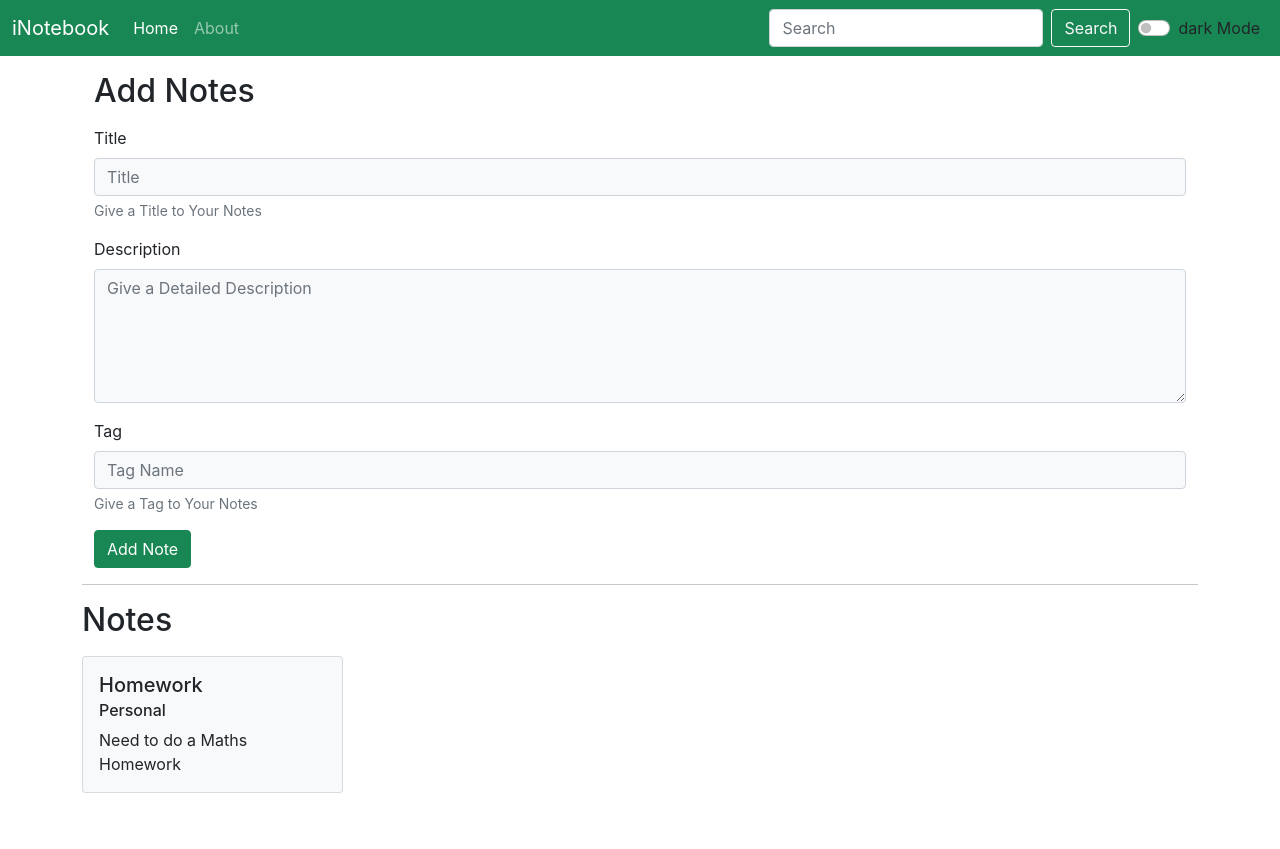
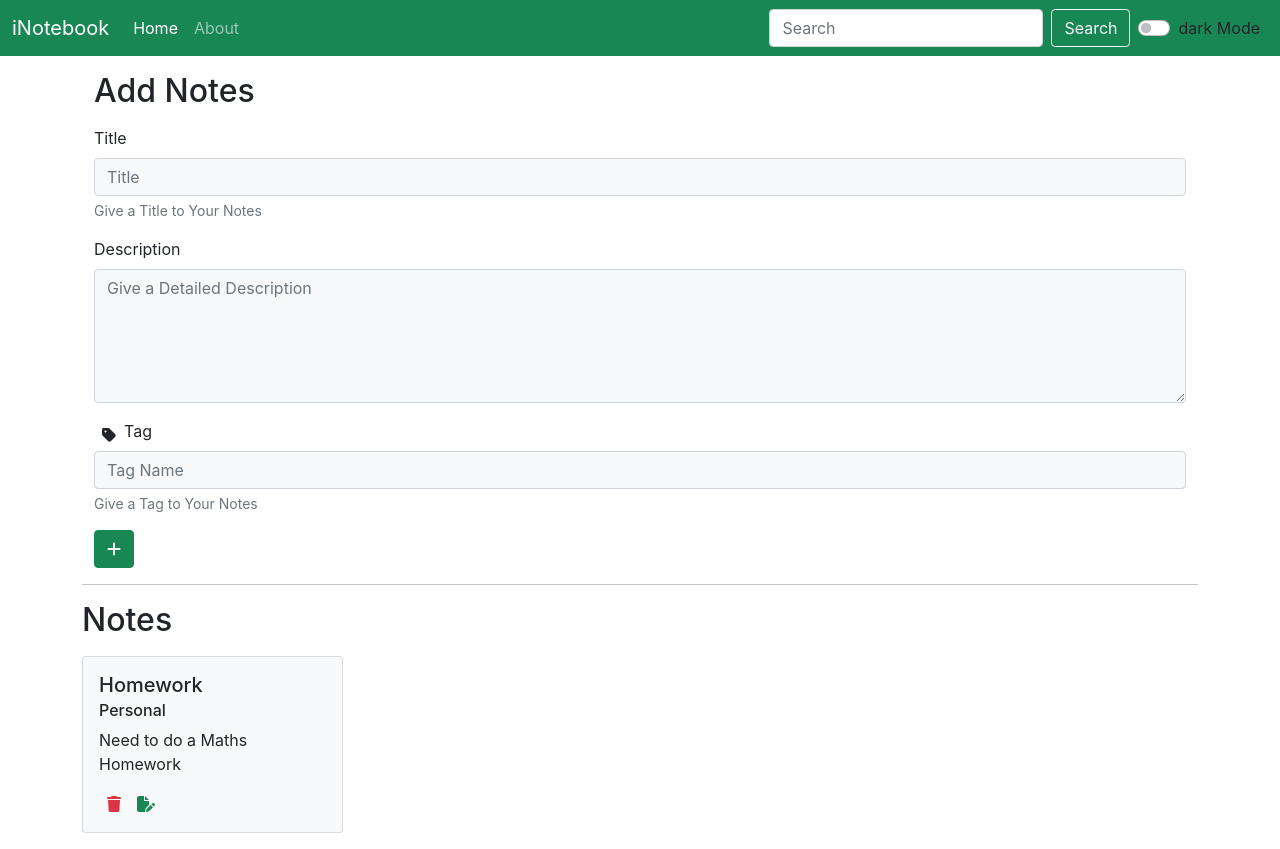
Before and after one commit to teja2004/MERN-Application-FrontEnd, a React (Create React App) app: page / in a window 1280 px wide. Before the commit the page ends 809 px from the top, so only its background shows below. Built offline with nearby package versions, Linux system fonts and the light colour scheme.

Commit message:
Commit 5th

```diff
--- a/public/index.html
+++ b/public/index.html
@@ -17,5 +17,7 @@
     <noscript>You need to enable JavaScript to run this app.</noscript>
     <div id="root"></div>
     <script src="https://cdn.jsdelivr.net/npm/bootstrap@5.0.2/dist/js/bootstrap.bundle.min.js" integrity="sha384-MrcW6ZMFYlzcLA8Nl+NtUVF0sA7MsXsP1UyJoMp4YLEuNSfAP+JcXn/tWtIaxVXM" crossorigin="anonymous"></script>
+    <!-- Font Awesome licensed -->
+    <script src="https://kit.fontawesome.com/4507369af8.js" crossorigin="anonymous"></script>
   </body>
 </html>
--- a/src/Components/Home.js
+++ b/src/Components/Home.js
@@ -1,29 +1,51 @@
-import React from 'react';
+import React , {useContext , useState} from 'react'
 import Notes from './Notes';
-
+import noteContext from '../Context/Notes/NoteContext';
 
 export default function Home(props) {
+    const context = useContext(noteContext);
+    const {addNotes} = context; // Destructing the context.
+    const [note, setNote] = useState({
+        title : "",
+        description : "",
+        tag : ""
+    })
 
+    // Add a Notes handle
+    const addANotes = () => {
+        addNotes(note.title, note.description, note.tag);
+    }
+
+    // Changing the Note Content
+    const onChange = (e) => {
+        setNote({
+            ...note,[e.target.name] : e.target.value
+        })
+    }
   return (
     <>
     <div className="container my-3">
     <h2>Add Notes</h2>
     <form className="my-3">
         <div className="mb-3">
-            <label htmlFor="exampleInputTitle" className="form-label">Title </label>
-            <input type="text" className={`form-control bg-${props.toggleType === "dark" ? "light" : "dark"} text-${props.toggleType === "dark" ? "dark" : "light"}`} id="exampleInputTitle" placeholder='Title'/>
+            <label htmlFor="exampleInputTitle" className="form-label">Title</label>
+            <input type="text" className={`form-control bg-${props.toggleType === "dark" ? "light" : "dark"} text-${props.toggleType === "dark" ? "dark" : "light"}`} id="exampleInputTitle" placeholder='Title' name='title' onChange={onChange}/>
         <div id="Title" className="form-text">Give a Title to Your Notes</div>
         </div>
         <div className="mb-3">
             <label htmlFor="exampleFormControlTextarea1" className="form-label">Description</label>
-            <textarea className={`form-control bg-${props.toggleType === "dark" ? "light" : "dark"} text-${props.toggleType === "dark" ? "dark" : "light"}`} id="exampleFormControlTextarea1" rows="5" placeholder='Give a Detailed Description'></textarea>
+            <textarea className={`form-control bg-${props.toggleType === "dark" ? "light" : "dark"} text-${props.toggleType === "dark" ? "dark" : "light"}`} id="exampleFormControlTextarea1" rows="5" placeholder='Give a Detailed Description' name='description' value={note.description} onChange={onChange}>Description</textarea>
         </div>
         <div className="mb-3">
-            <label htmlFor="exampleInputTag" className="form-label">Tag</label>
-            <input type="text" className={`form-control bg-${props.toggleType === "dark" ? "light" : "dark"} text-${props.toggleType === "dark" ? "dark" : "light"}`} id="exampleInputTag" placeholder='Tag Name'/>
+            <div className="d-flex align-items-center">
+            <i class="fa-solid fa-tag mx-2"></i>
+             <label htmlFor="exampleInputTag" className="form-label">Tag</label>
+            </div>
+
+            <input type="text" className={`form-control bg-${props.toggleType === "dark" ? "light" : "dark"} text-${props.toggleType === "dark" ? "dark" : "light"}`} id="exampleInputTag" placeholder='Tag Name' name='tag' onChange={onChange}/>
             <div id="Tag" className="form-text">Give a Tag to Your Notes</div>
         </div>
-        <button type="submit" className={`btn btn-${props.toggleType === "dark" ? "success" : "danger"}`}>Add Note</button>
+        <button type="submit" className={`btn btn-${props.toggleType === "dark" ? "success" : "danger"}`}><i class="fa-solid fa-plus" onClick={addANotes}></i></button>
     </form>
     </div>
     <hr/>
--- a/src/Components/NoteItem.js
+++ b/src/Components/NoteItem.js
@@ -10,6 +10,8 @@ export default function NoteItem(props) {
         <h5 className="card-title">{note.title}</h5>
         <h6 className="card-subtitle mb-2 active">{note.tag}</h6>
         <p className="card-text">{note.description}</p>
+        <i class="fa-solid fa-trash text-danger mx-2"></i>
+        <i class="fa-solid fa-file-pen mx-2 text-success"></i>
         </div>
     </div>
     </div>
--- a/src/Context/Notes/NoteState.js
+++ b/src/Context/Notes/NoteState.js
@@ -15,10 +15,27 @@ const NoteState = (props) =>
         }
       ]
 
-      const [notes, setNotes] = useState(notesInitial)
+
+
+    const [notes, setNotes] = useState(notesInitial);
+
+    //   Add a Note  to the list of notes.
+
+    const  addNotes = (title,description,tag) => {
+        const newNotes = {
+            "_id": "62e2c6668fd2251223fa5e6a",
+            "user": "62e15f1603de8267b722e96c",
+            "title": title,
+            "description": description,
+            "tag": tag,
+            "date": "2022-07-28T17:24:54.462Z",
+            "__v": 0
+        };
+        setNotes(notes.concat(newNotes));
+    }
 
     return (
-        <NoteContext.Provider value={{notes,setNotes}}>
+        <NoteContext.Provider value={{notes, addNotes}}>
             {props.children}
         </NoteContext.Provider>
     );
--- a/src/index.css
+++ b/src/index.css
@@ -11,3 +11,7 @@ code {
   font-family: source-code-pro, Menlo, Monaco, Consolas, 'Courier New',
     monospace;
 }
+
+i{
+  cursor: pointer;
+}
```
